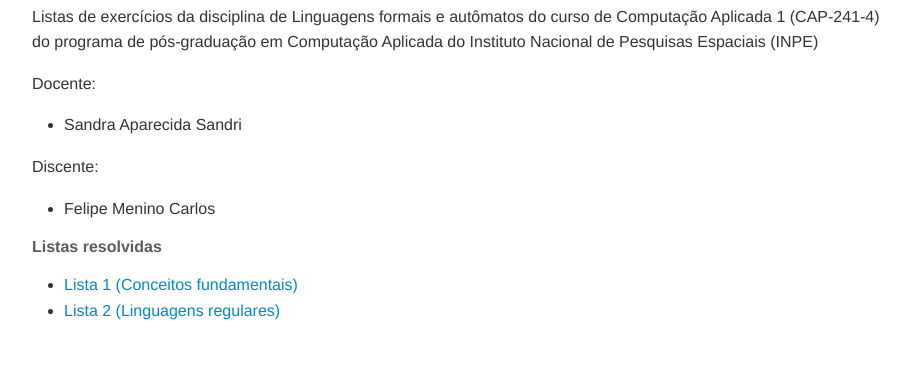
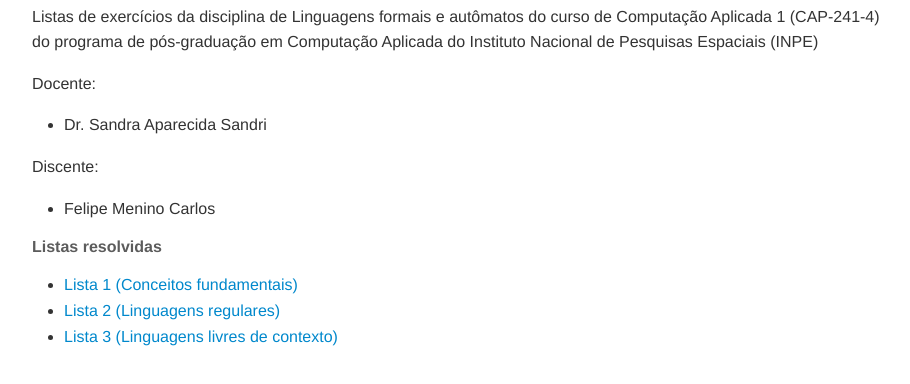
Before and after one commit to M3nin0/automata, a plain HTML site: page exercicios/paginas/index.html in a window 1280 px wide. Shown: the part 148-532 px from the top of the page, without its empty margins (183-1093 px from the left). Drawn offline with Linux system fonts and the light colour scheme.

Commit message:
Atualização da página de índice de exercícios

```diff
--- a/exercicios/paginas/index.html
+++ b/exercicios/paginas/index.html
@@ -257,7 +257,7 @@
 <p>Listas de exerc&#xED;cios da disciplina de Linguagens formais e aut&#xF4;matos do curso de Computa&#xE7;&#xE3;o Aplicada 1 (CAP-241-4) do programa de p&#xF3;s-gradua&#xE7;&#xE3;o em Computa&#xE7;&#xE3;o Aplicada do Instituto Nacional de Pesquisas Espaciais (INPE)</p>
 <p>Docente:</p>
 <ul>
-<li>Sandra Aparecida Sandri</li>
+<li>Dr. Sandra Aparecida Sandri</li>
 </ul>
 <p>Discente:</p>
 <ul>
@@ -268,6 +268,7 @@
 <ul>
 <li><a href="https://automata-cap-241.netlify.com/lista_1.html">Lista 1 (Conceitos fundamentais)</a></li>
 <li><a href="https://automata-cap-241.netlify.com/lista_2.html">Lista 2 (Linguagens regulares)</a></li>
+<li><a href="https://automata-cap-241.netlify.com/lista_3.html">Lista 3 (Linguagens livres de contexto)</a></li>
 </ul>
 
       </div>
```
